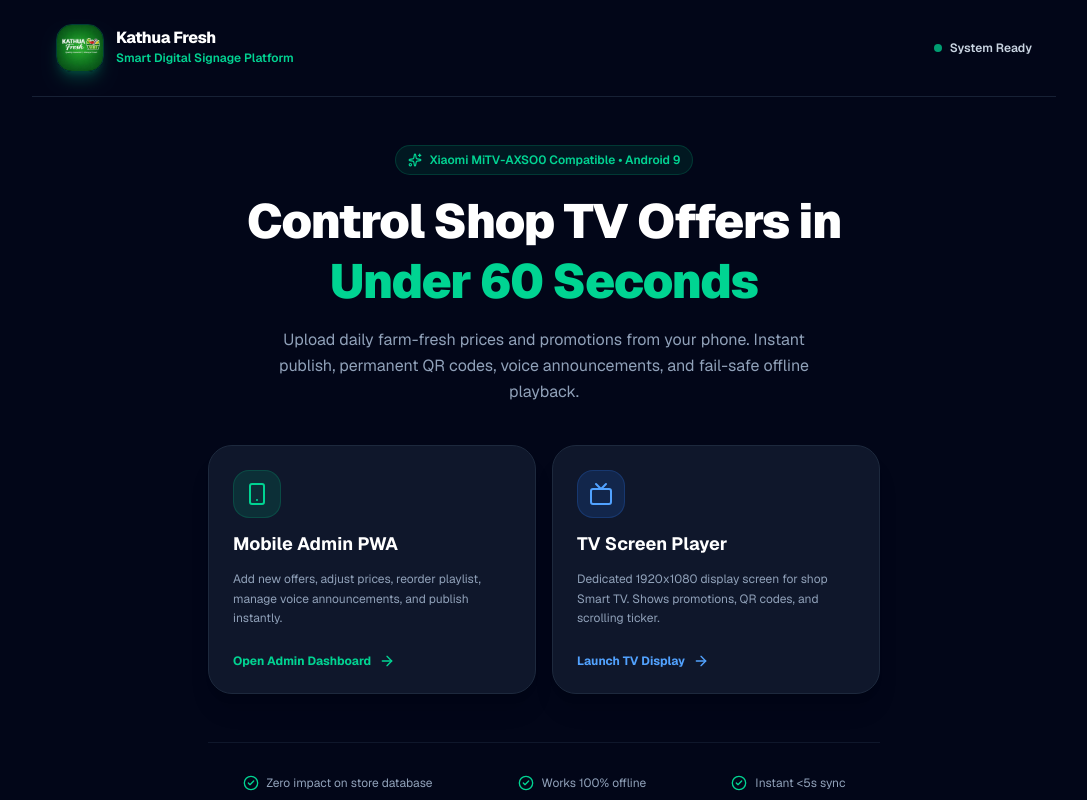
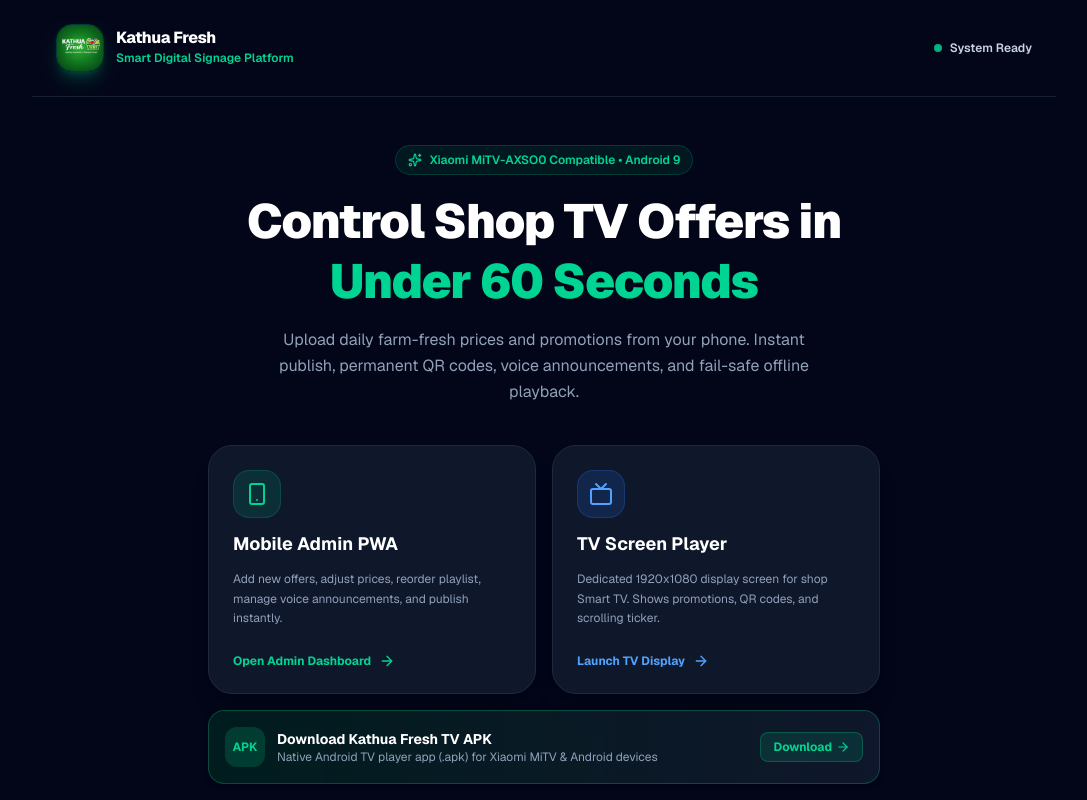
Before and after one commit to rambokathua-blip/tv-app, a Next.js app: page / in a window 1280 px wide. Shown: the top 800 px of the page, without its empty margins (96-1183 px from the left). Built offline with nearby package versions, Linux system fonts and the light colour scheme.

Commit message:
feat(apk): add direct APK download cards to home & admin more pages, automate APK artifact sync in GitHub Actions

```diff
--- a/src/app/admin/signage/more/page.tsx
+++ b/src/app/admin/signage/more/page.tsx
@@ -50,8 +50,16 @@
         {
           title: "Live TV Fullscreen Preview",
           description: "View the exact 1920x1080 player layout in new tab",
-          href: "/tv?preview=true",
+          href: "/tv",
           icon: Eye,
+          external: true,
+        },
+        {
+          title: "Download Android TV App (APK)",
+          description: "Download the standalone APK installer for Xiaomi MiTV or Android devices",
+          href: "/KathuaFreshTV.apk",
+          icon: Tv,
+          badge: "APK v1.0.0",
           external: true,
         },
       ],
--- a/src/app/page.tsx
+++ b/src/app/page.tsx
@@ -118,6 +118,33 @@
           </Link>
         </div>
 
+        {/* Android TV APK Download Banner */}
+        <div className="mt-4 max-w-2xl mx-auto w-full">
+          <a
+            href="/KathuaFreshTV.apk"
+            download="KathuaFreshTV.apk"
+            className="p-4 rounded-2xl bg-gradient-to-r from-emerald-950/60 to-slate-900 border border-emerald-500/30 hover:border-emerald-400 flex items-center justify-between transition-all group shadow-md"
+          >
+            <div className="flex items-center gap-3">
+              <div className="w-10 h-10 rounded-xl bg-emerald-500/20 text-emerald-400 flex items-center justify-center font-bold text-xs">
+                APK
+              </div>
+              <div>
+                <div className="text-sm font-bold text-white group-hover:text-emerald-400 transition-colors">
+                  Download Kathua Fresh TV APK
+                </div>
+                <div className="text-xs text-slate-400">
+                  Native Android TV player app (.apk) for Xiaomi MiTV & Android devices
+                </div>
+              </div>
+            </div>
+            <div className="text-xs font-bold text-emerald-400 flex items-center gap-1 shrink-0 bg-emerald-500/15 px-3 py-1.5 rounded-lg border border-emerald-500/30">
+              <span>Download</span>
+              <ArrowRight className="w-3.5 h-3.5 group-hover:translate-x-1 transition-transform" />
+            </div>
+          </a>
+        </div>
+
         {/* Feature Checkpoints */}
         <div className="mt-12 max-w-2xl mx-auto w-full pt-8 border-t border-slate-900 flex flex-wrap items-center justify-around gap-4 text-xs text-slate-400">
           <div className="flex items-center gap-2">
```
